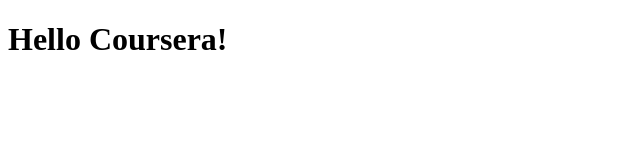
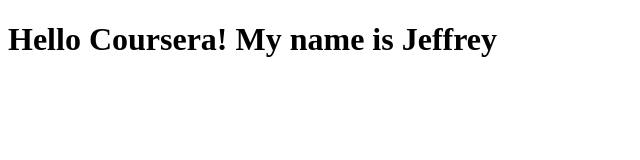
Before and after one commit to jwhelchel/coursera-test, a plain HTML site: page site/index.html in a window 1280 px wide. Shown: the whole page, without its empty margins (0-640 px from the left). Drawn offline with Linux system fonts and the light colour scheme.

Commit message:
modified test index

```diff
--- a/site/index.html
+++ b/site/index.html
@@ -4,6 +4,6 @@
 	<title>Hello Coursera!</title>
 </head>
 <body>
-<h1>Hello Coursera!</h1>
+<h1>Hello Coursera! My name is Jeffrey</h1>
 </body>
 </html>
```
